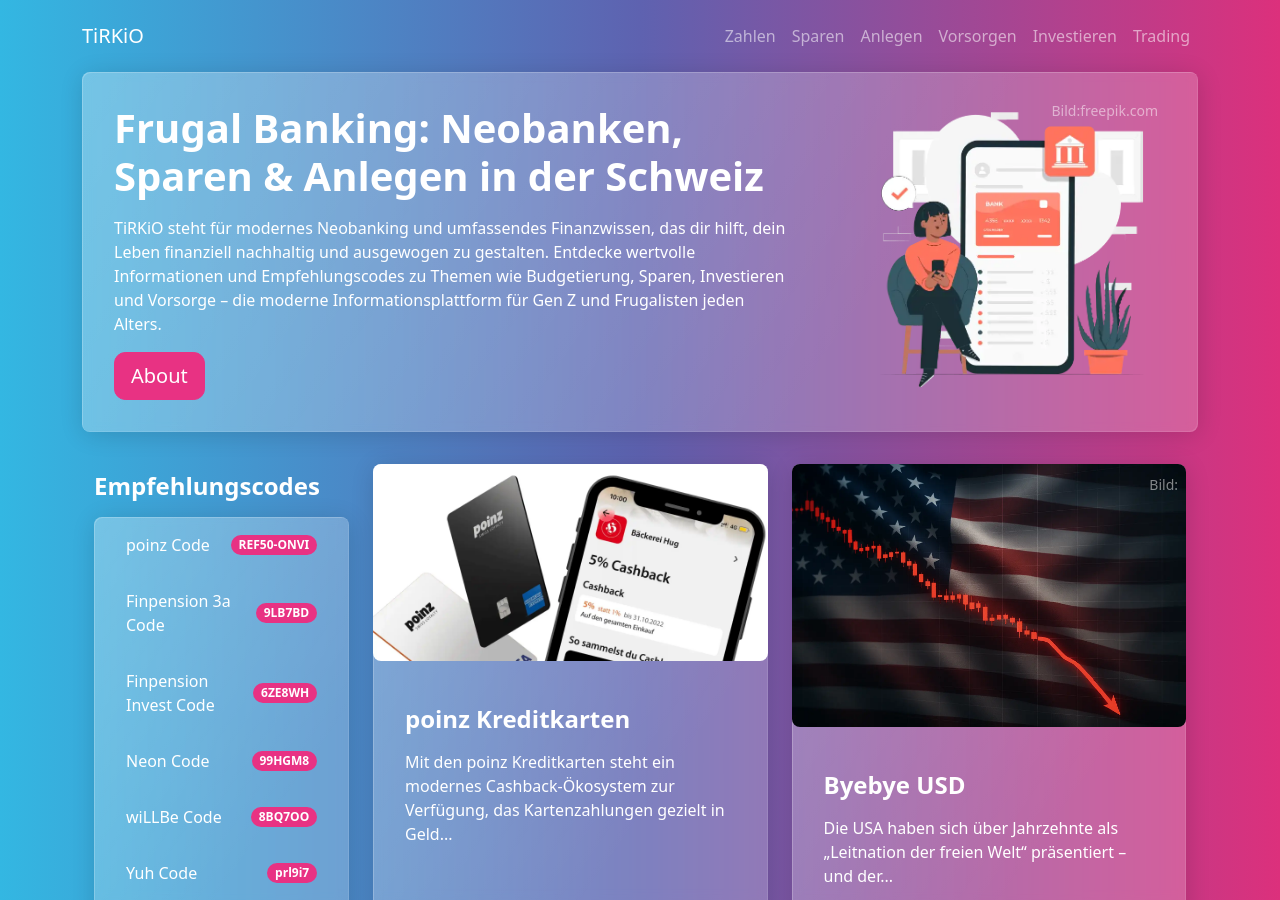
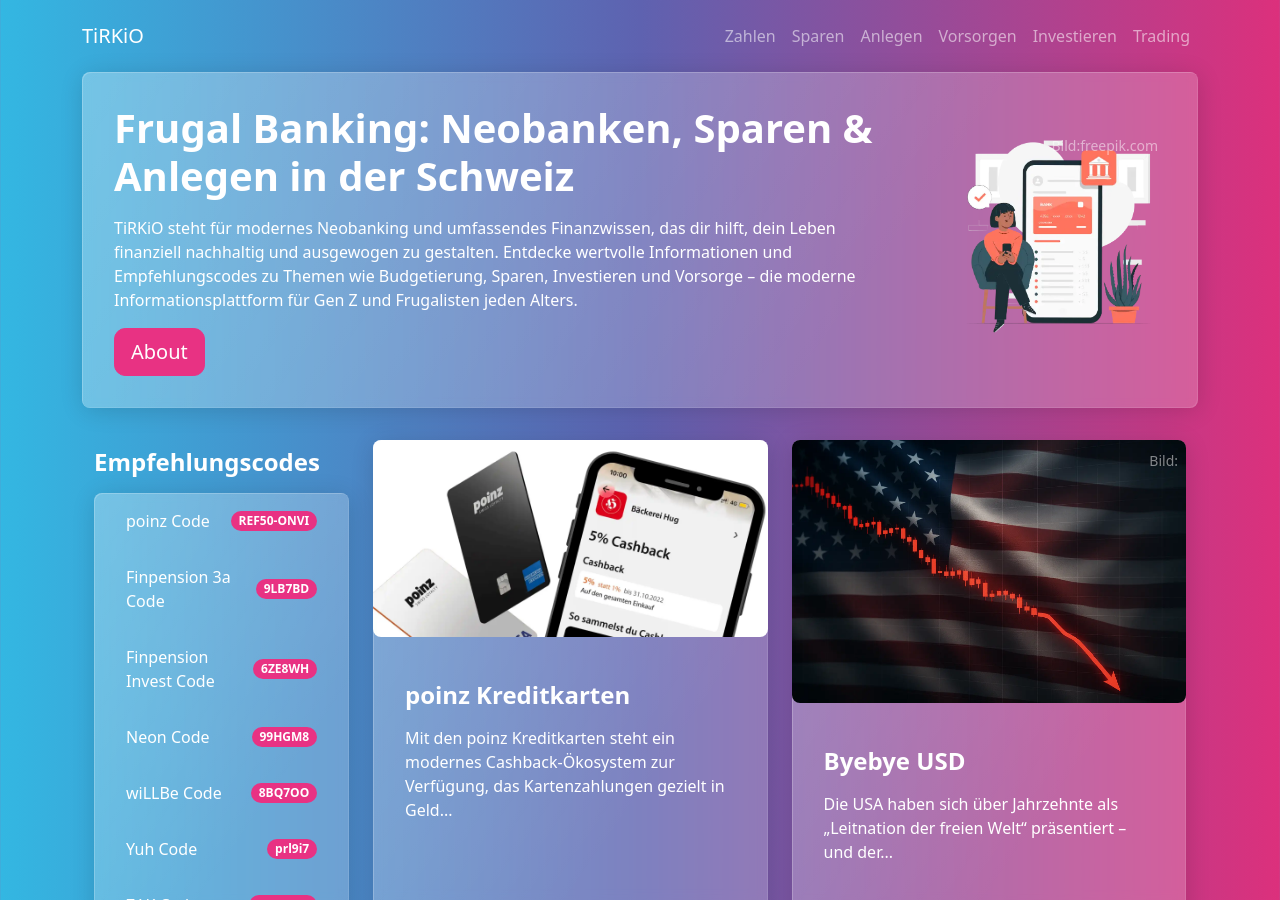
Before and after one commit to tirkio/tirkio.com, a Jekyll site: the page built from index.html, in a window 1280 px wide and 900 px high. Built offline with Jekyll 4.4.1, drawn with Linux system fonts in a browser that asks for light colours; the list of posts is cut into pages by our own code.

Commit message:
Adjust column sizes in index.html layout

```diff
--- a/index.html
+++ b/index.html
@@ -11,12 +11,12 @@
 {% if page.url == "/" %}
 <section class="container card">
   <div class="row align-items-center">
-    <div class="col-md-8 p-3">
+    <div class="col-md-9 p-3">
       <h1>Frugal Banking: Neobanken, Sparen &amp; Anlegen in der Schweiz</h1>
       <p>TiRKiO steht für modernes Neobanking und umfassendes Finanzwissen, das dir hilft, dein Leben finanziell nachhaltig und ausgewogen zu gestalten. Entdecke wertvolle Informationen und Empfehlungscodes zu Themen wie Budgetierung, Sparen, Investieren und Vorsorge – die moderne Informationsplattform für Gen Z und Frugalisten jeden Alters.</p>
       <a href="{{site.baseurl}}/about" class="btn btn-primary btn-lg">About</a>
     </div>
-    <div class="col-md-4 px-3">
+    <div class="col-md-3 px-3">
       <figure class="position-relative">
         <img
           class="img-fluid"
```
